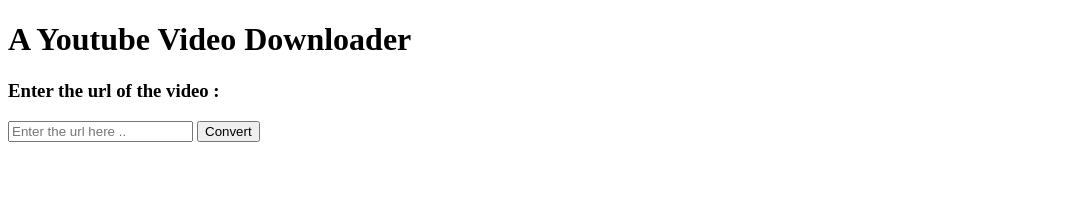
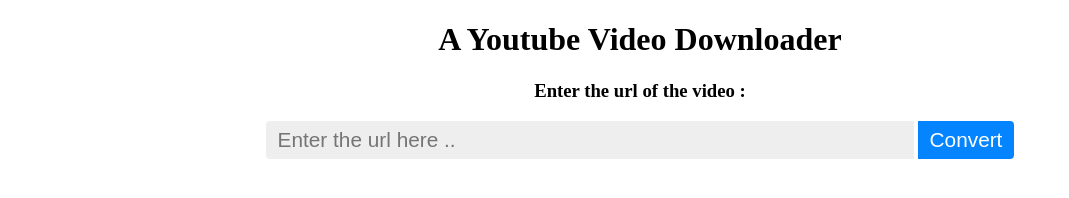
Before and after one commit to Yggdrasil09/Youtube_videos_Downloader, a plain HTML site: page index.html in a window 1280 px wide. Shown: the whole page, without its empty margins (0-1069 px from the left). Drawn offline with Linux system fonts and the light colour scheme.

Commit message:
Styling for the html file is done

```diff
--- a/index.html
+++ b/index.html
@@ -2,6 +2,7 @@
 <html >
     <head>
         <title>Youtube-Video-Downloader</title>
+        <link rel="stylesheet" href="style.css">
     </head>
     <body>
         <h1 class="Heading">A Youtube Video Downloader</h1>
--- a/style.css
+++ b/style.css
@@ -0,0 +1,33 @@
+* {
+    text-align : center;
+}
+
+.heading {
+    font-family : Arial;
+    margin-top : 40vh;
+}
+
+.URL-input , .convert-button {
+    font-size : 1.3em;
+    padding : 5px 10px;
+}
+
+.URL-input {
+    border-radius:4px 0px 0px 4px;
+    width:30em;
+    text-align: left;
+    border:2px solid #EEEEEE;
+    background: #EEEEEE;
+    outline:none;
+}
+
+.URL-input:focus {
+    border:2px solid #0485ff;
+}
+
+.convert-button {
+    border-radius:0px 4px 4px 0px;
+    border:2px solid #0485ff;
+    background: #0485ff;
+    color:white;
+}
```
